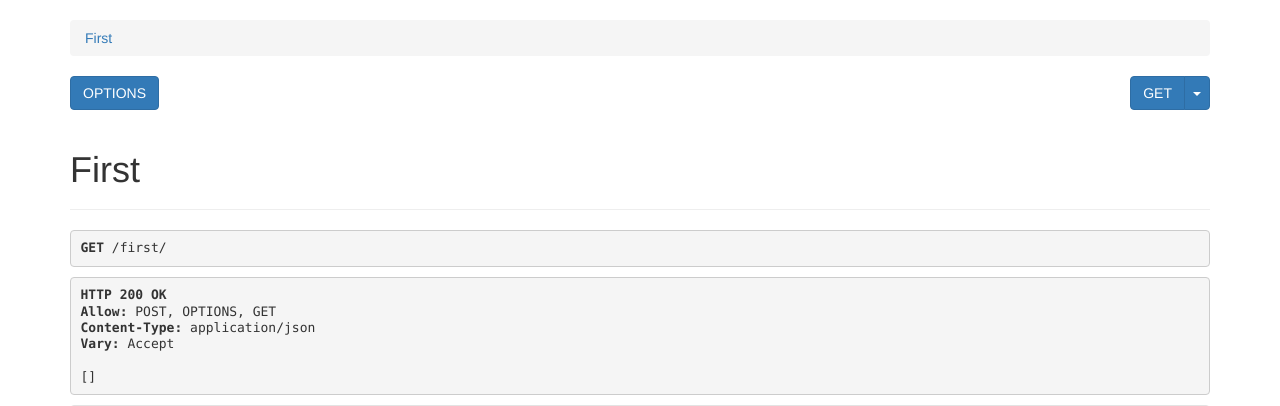
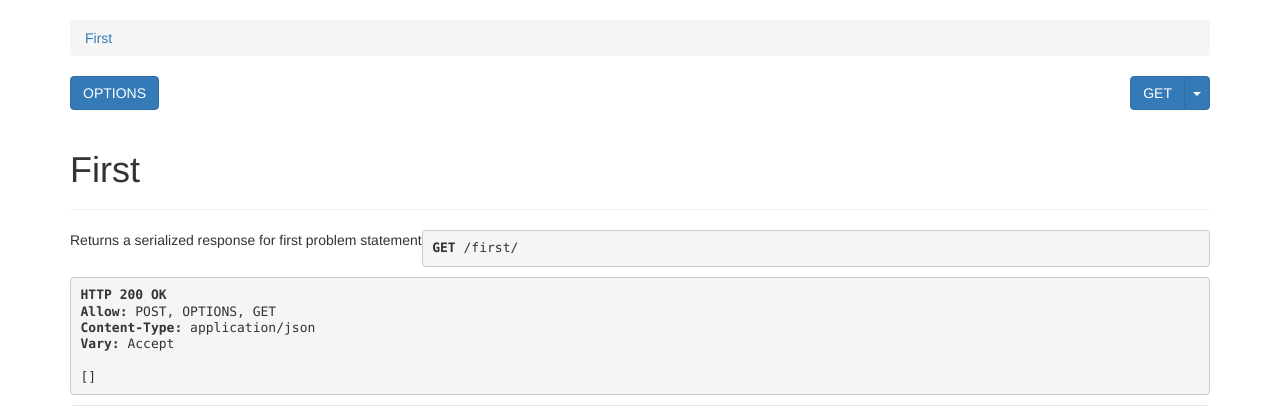
Before and after one commit to chrisjos007/dataproject-django-rest-framework, a Django app: page /first/ in a window 1280 px wide. Shown: the part 51-457 px from the top of the page. Run offline with Django 3.2, Linux system fonts and the light colour scheme; data that the repository does not hold is empty; some libraries are stand-ins or nearby versions.

Commit message:
removes unused code sections

```diff
--- a/unpopulation/dataloader/management/commands/_private.py
+++ b/unpopulation/dataloader/management/commands/_private.py
@@ -1,4 +1,7 @@
 class Regions:
+    """
+    Contains the list of nation unions
+    """
 
     # list of SAARC nations
     saarc = [
--- a/unpopulation/dataloader/templates/first.html
+++ b/unpopulation/dataloader/templates/first.html
@@ -38,8 +38,6 @@
                 object[key] = value;
             });
 
-            console.log(object)
-            var output = document.getElementById('output');
             fetch("http://127.0.0.1:8000/first/", {
                 method:"POST",
                 body: JSON.stringify(object),
--- a/unpopulation/dataloader/templates/fourth.html
+++ b/unpopulation/dataloader/templates/fourth.html
@@ -37,8 +37,7 @@
         formdata.forEach(function(value, key){
             object[key] = value;
         });
-        console.log(object)
-        var output = document.getElementById('output');
+
         fetch("http://127.0.0.1:8000/fourth/", {
             method:"POST",
             body: JSON.stringify(object),
--- a/unpopulation/dataloader/templates/second.html
+++ b/unpopulation/dataloader/templates/second.html
@@ -31,8 +31,7 @@
         formdata.forEach(function(value, key){
             object[key] = value;
         });
-        console.log(object)
-        var output = document.getElementById('output');
+
         fetch("http://127.0.0.1:8000/second/", {
             method:"POST",
             body: JSON.stringify(object),
--- a/unpopulation/dataloader/templates/third.html
+++ b/unpopulation/dataloader/templates/third.html
@@ -37,8 +37,7 @@
         formdata.forEach(function(value, key){
             object[key] = value;
         });
-        console.log(object)
-        var output = document.getElementById('output');
+
         fetch("http://127.0.0.1:8000/third/", {
             method:"POST",
             body: JSON.stringify(object),
@@ -53,8 +52,7 @@
                 x_values.push(data[i].year)
                 y_values.push(data[i].total_population)
             }
-            console.log(x_values)
-            console.log(y_values)
+
             var container = document.getElementById('plothere')
 
             window.chart = new Highcharts.Chart({
--- a/unpopulation/dataloader/urls.py
+++ b/unpopulation/dataloader/urls.py
@@ -8,13 +8,10 @@ urlpatterns = [
     path('', views.home, name="home_page"),
     path('first/', views.first, name="first_api"),
     path('home/', views.first_view, name="first_view"),
-
     path('home2/', views.second_view, name="second_view"),
     path('second/', views.second, name="second_api"),
-
     path('home3/', views.third_view, name="third_view"),
     path('third/', views.third, name="third_api"),
-
     path('home4/', views.fourth_view, name="fourth_view"),
     path('fourth/', views.fourth, name="fourth_api"),
 ]
--- a/unpopulation/dataloader/views.py
+++ b/unpopulation/dataloader/views.py
@@ -1,7 +1,7 @@
+import json
 from django.shortcuts import render
 from .serializers import FirstSerializer, SecondSerializer
 from .models import PopulationData, CountryGroup
-import json
 from django.db.models import Sum
 from django.views.decorators.csrf import csrf_exempt
 from rest_framework.response import Response
@@ -9,11 +9,15 @@ from rest_framework.decorators import api_view
 
 
 def home(request):
+    ''' Generates a home view page '''
+
     return render(request, 'home.html')
 
 
 @csrf_exempt
 def first_view(request):
+    ''' Generates a template for first problem statement '''
+
     country_data = PopulationData.objects.all().values('country').distinct()
     year_data = PopulationData.objects.all().values('year').distinct()
     countries = list()
@@ -32,6 +36,8 @@ def first_view(request):
 @api_view(['GET', 'POST'])
 @csrf_exempt
 def first(request):
+    ''' Returns a serialized response for first problem statement '''
+
     if request.method == 'GET':
         queryset = PopulationData.objects.all()[0:50]
         serializer = FirstSerializer(queryset, many=True)
@@ -50,6 +56,8 @@ def first(request):
 
 @csrf_exempt
 def second_view(request):
+    ''' Generates a template for second problem statement '''
+
     country_group = CountryGroup.objects.all()
     year_data = PopulationData.objects.all().values('year').distinct()
     groups = list()
@@ -65,6 +73,8 @@ def second_view(request):
 @api_view(['GET', 'POST'])
 @csrf_exempt
 def second(request):
+    ''' Returns a serialized response for second problem statement '''
+
     if request.method == 'GET':
         queryset = PopulationData.objects.all()[0:50]
         serializer = FirstSerializer(queryset, many=True)
@@ -83,6 +93,8 @@ def second(request):
 
 @csrf_exempt
 def third_view(request):
+    ''' Generates a template for third problem statement '''
+
     country_group = CountryGroup.objects.all()
     year_data = PopulationData.objects.all().values('year').distinct()
     groups = list()
@@ -101,6 +113,8 @@ def third_view(request):
 @api_view(['GET', 'POST'])
 @csrf_exempt
 def third(request):
+    ''' Returns a serialized response for third problem statement '''
+
     if request.method == 'GET':
         queryset = PopulationData.objects.values('year').\
             annotate(total_population=Sum('population')).order_by('year')
@@ -122,6 +136,8 @@ def third(request):
 
 @csrf_exempt
 def fourth_view(request):
+    ''' Generates a template for fourth problem statement '''
+
     country_group = CountryGroup.objects.all()
     year_data = PopulationData.objects.all().values('year').distinct()
     groups = list()
@@ -140,6 +156,8 @@ def fourth_view(request):
 @api_view(['GET', 'POST'])
 @csrf_exempt
 def fourth(request):
+    ''' Returns a serialized response for fourth problem statement '''
+
     if request.method == 'GET':
         queryset = PopulationData.objects.\
             values('country', 'population', 'year').\
```
Also changed, not shown: unpopulation/dataloader/management/commands/dbloader.py (+13 -1 lines), unpopulation/dataloader/models.py (+11 -0 lines).
